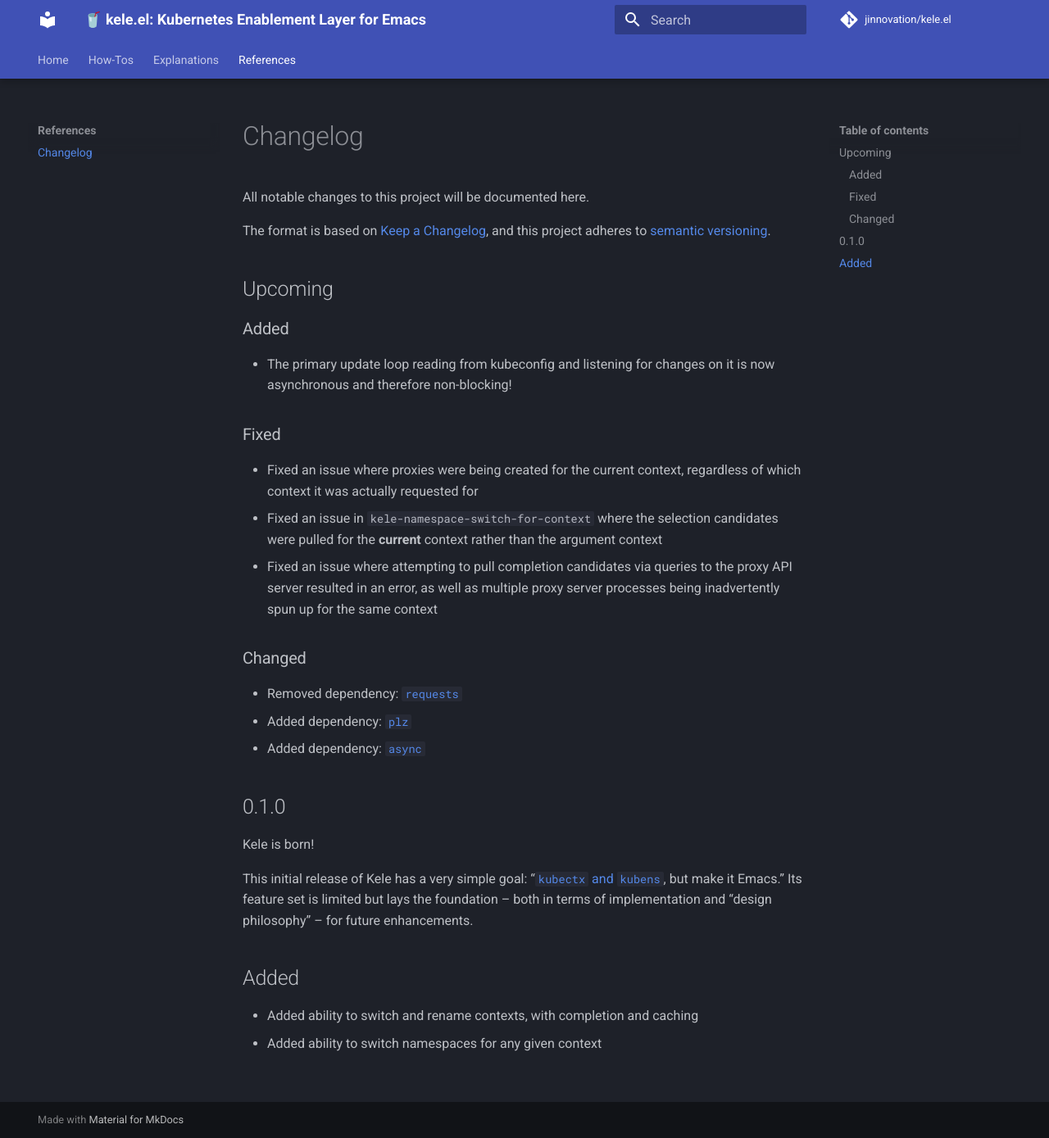
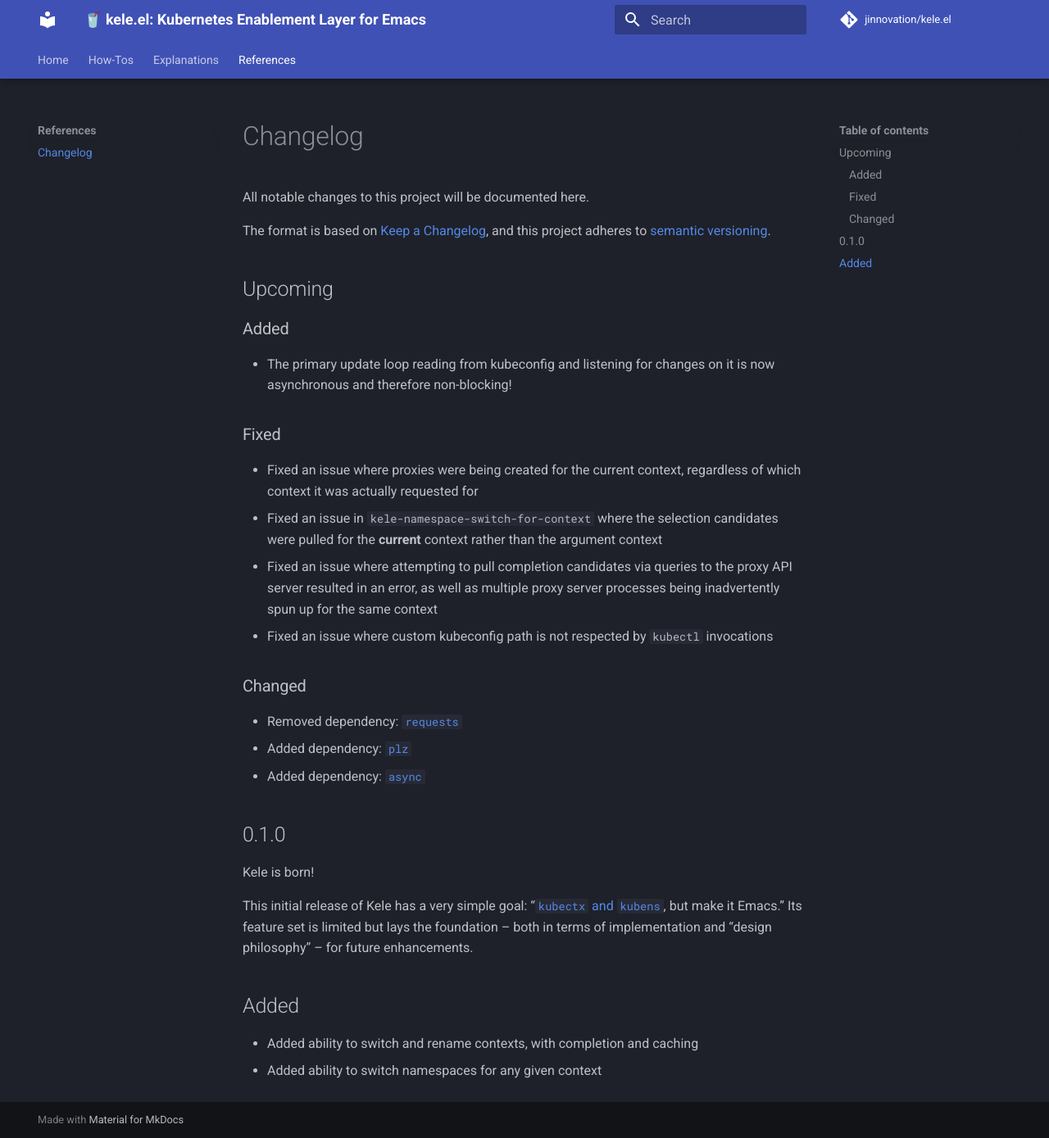
Before and after one commit to jinnovation/kele.el, an MkDocs documentation site: the page built from docs/references/changelog.md, in a window 1280 px wide and 1389 px high. Shown: the whole window at 82% size. Built offline with MkDocs 1.6.1 and Material for MkDocs 9.7.7, drawn with Linux system fonts in a browser that asks for light colours; comment, search, counter and statistics services are not loaded.

Commit message:
fix: actually respect custom kubeconfig path when calling kubectl
Closes #32.

```diff
--- a/docs/references/changelog.md
+++ b/docs/references/changelog.md
@@ -26,6 +26,8 @@ versioning][semver].
 - Fixed an issue where attempting to pull completion candidates via queries to
   the proxy API server resulted in an error, as well as multiple proxy server
   processes being inadvertently spun up for the same context
+- Fixed an issue where custom kubeconfig path is not respected by `kubectl`
+  invocations
 
 ### Changed
 
```
Also changed, not shown: 1 other file.
